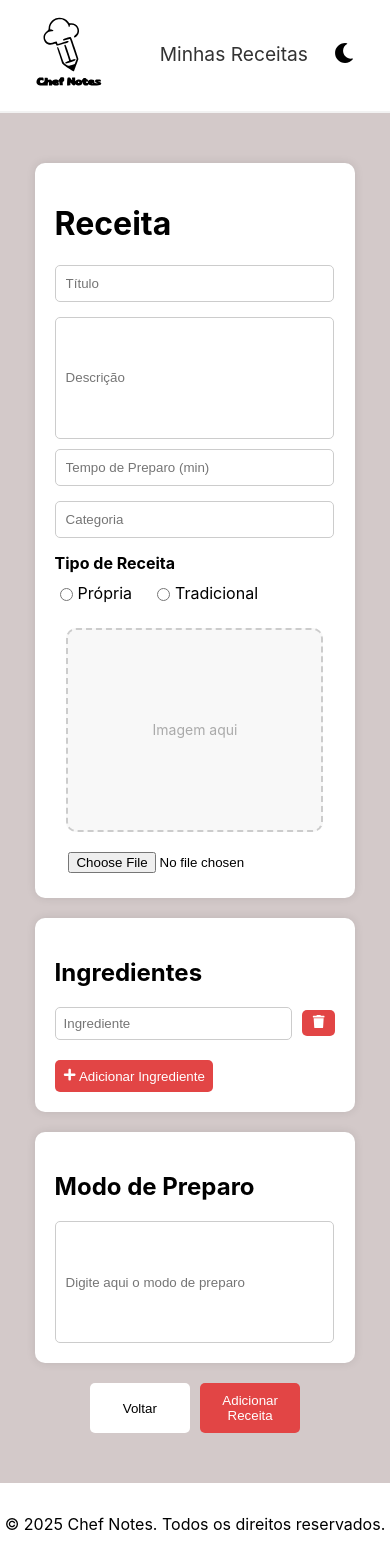
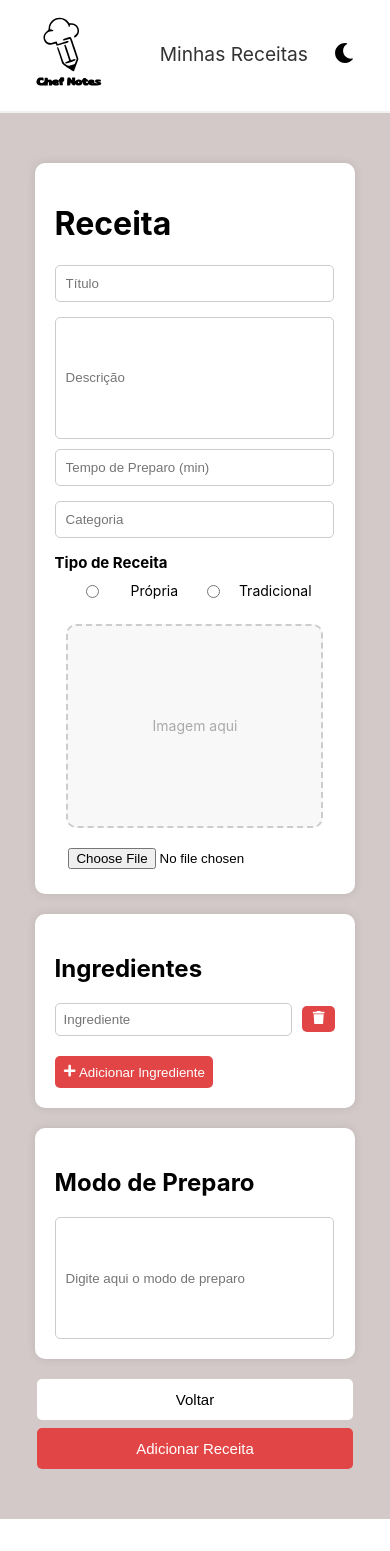
Before and after one commit to Vinicius2543/Projeto-PI, a React (Create React App) app in the folder frontend/: page /nova-receita in a window 390 px wide. Shown: the top 1551 px of the page. Built offline with nearby package versions, Linux system fonts and the light colour scheme.

Commit message:
Update recipeForm.module.css

```diff
--- a/frontend/src/styles/recipeForm.module.css
+++ b/frontend/src/styles/recipeForm.module.css
@@ -354,3 +354,41 @@
   color: #fff;
   border: 1px solid #555;
 }
+
+/* --- Ajuste iphone 16 --- */
+@media (max-width: 430px) {
+  .radioGroup {
+    flex-wrap: wrap;
+    justify-content: flex-start;
+    gap: 10px;
+  }
+
+  .radioGroup label {
+    flex: 1 1 45%;
+    font-size: 14px;
+  }
+
+  .recipeTypeLabel {
+    font-size: 15px;
+  }
+
+  .buttonContainer {
+    width: 90%;
+    margin-left: 5%;
+    flex-wrap: wrap;
+    gap: 8px;
+  }
+
+  .buttonContainer button {
+    flex: 1 1 100%;
+    width: 100%;
+  }
+
+  .submitButton,
+  .backButton,
+  .deleteButton {
+    width: 100%;
+    padding: 12px;
+    font-size: 15px;
+  }
+}
```
